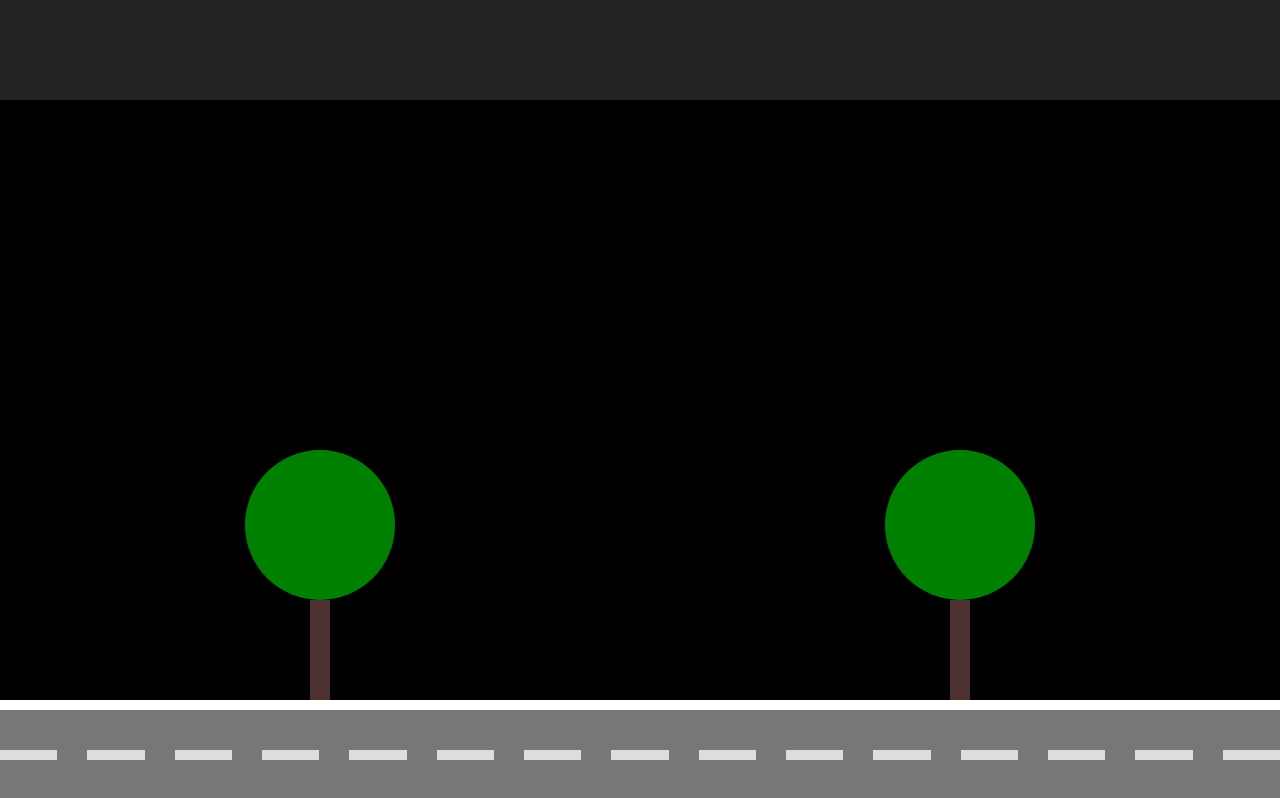
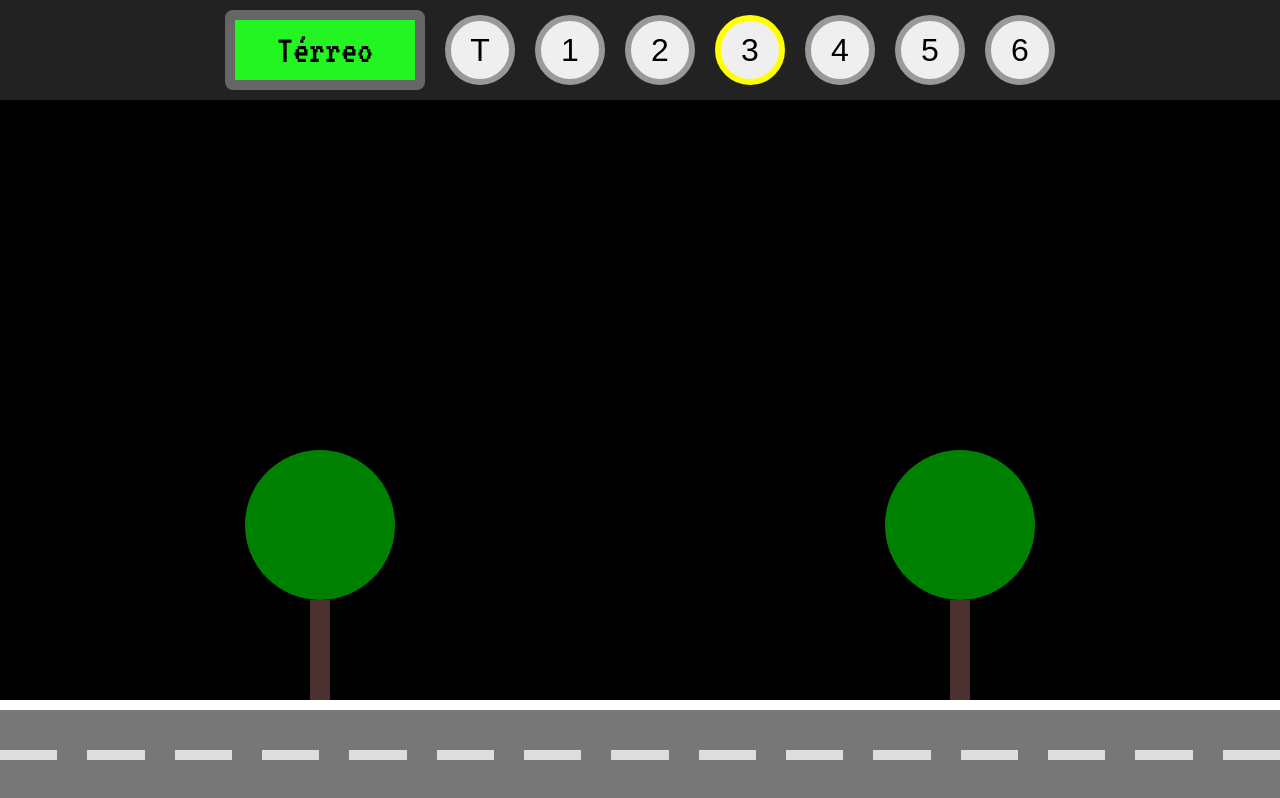
Before and after one commit to RodJunio94/Elevador, a plain HTML site: page index.html in a window 1280 px wide. Drawn offline with Linux system fonts and the light colour scheme.

Commit message:
estrutura do painel de controle

```diff
--- a/css/estilo.css
+++ b/css/estilo.css
@@ -1,4 +1,6 @@
 /* CSS Gerais */
+
+@import url('https://fonts.googleapis.com/css2?family=Oswald:wght@200..700&family=VT323&display=swap');
 
 * {
     box-sizing: border-box;
@@ -10,6 +12,7 @@ body {
     flex-direction: column;
     background-color: black;
     height: 100vh;
+     font-family: "VT323", monospace;
 }
 
 .calcada {
@@ -22,8 +25,37 @@ body {
 /* CSS dos controles */
 
 .controles {
+    display: flex;
+    justify-content: center;
+    align-items: center;
+    gap: 20px;
     height: 100px;
     background-color: #222;
+    padding: 10px;
+}
+
+.controles .mostrador {
+    display: flex;
+    justify-content: center;
+    align-items: center;
+    background-color: #22f522;
+    border: 10px solid #666;
+    height: 100%;
+    width: 200px;
+    border-radius: 8px;
+    font-size: 2.5rem;
+}
+
+.controles button {
+    height: 70px;
+    width: 70px;
+    border-radius: 50%;
+    font-size: 2rem;
+    border: 6px solid #999;
+}
+
+.controles button.destaque {
+    border-color: yellow;
 }
 
 /* CSS rua */
--- a/index.html
+++ b/index.html
@@ -8,7 +8,16 @@
     <script src="js/rua.js" defer></script>
 </head>
 <body>
-    <div class="controles"></div>
+    <div class="controles">
+        <div class="mostrador">Térreo</div>
+        <button>T</button>
+        <button>1</button>
+        <button>2</button>
+        <button class="destaque">3</button>
+        <button>4</button>
+        <button>5</button>
+        <button>6</button>
+    </div>
     <div class="calcada">
         <div class="arvore"></div>
         <div class="arvore"></div>
```
